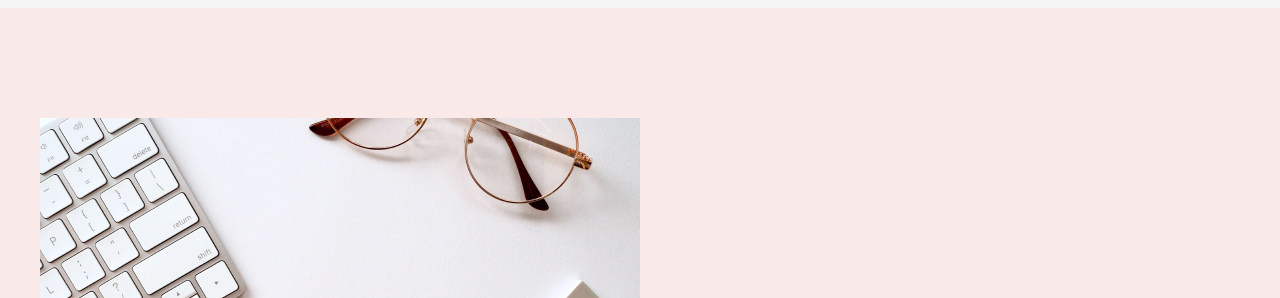
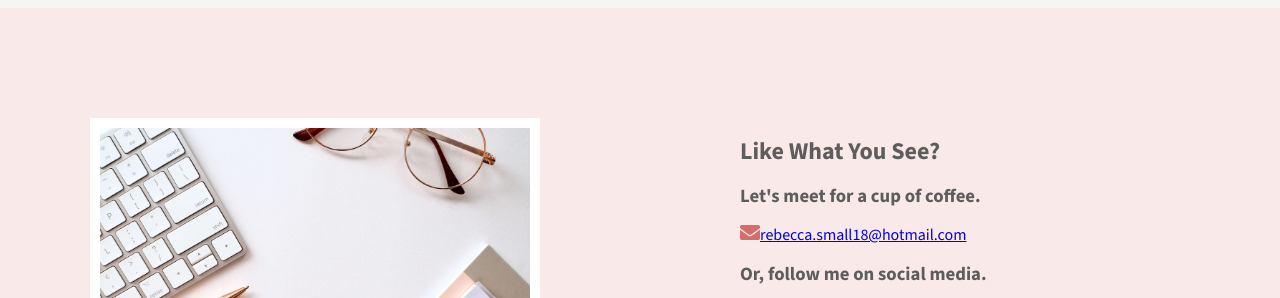
Before and after one commit to rebeccasmall/rebecca-small, a plain HTML site: page index.html in a window 1280 px wide. Shown: the part 2070-2368 px from the top of the page. Drawn offline with nearby package versions, Linux system fonts and the light colour scheme.

Commit message:
Styled contact image

```diff
--- a/css/main.css
+++ b/css/main.css
@@ -128,3 +128,15 @@ header h2 {
 #contact .content-wrapper {
     padding: 110px 0;
 }
+
+.contact-image {
+    float: left;
+    width: 600px;
+    padding: 0 50px;
+}
+
+#contact #contact-img {
+    width: 450px;
+    border: 10px solid white;
+    box-sizing: border-box;
+}
--- a/index.html
+++ b/index.html
@@ -66,7 +66,7 @@
     <footer id="contact">
         <div class="content-wrapper">
             <div class="contact-image">
-                <img src="./img/jess-bailey-q10VITrVYUM-unsplash.png" alt="desk">
+                <img src="./img/jess-bailey-q10VITrVYUM-unsplash.png" alt="desk" id="contact-img">
             </div>
             <div class="contact-info">
                 <h2>Like What You See?</h2>
```
